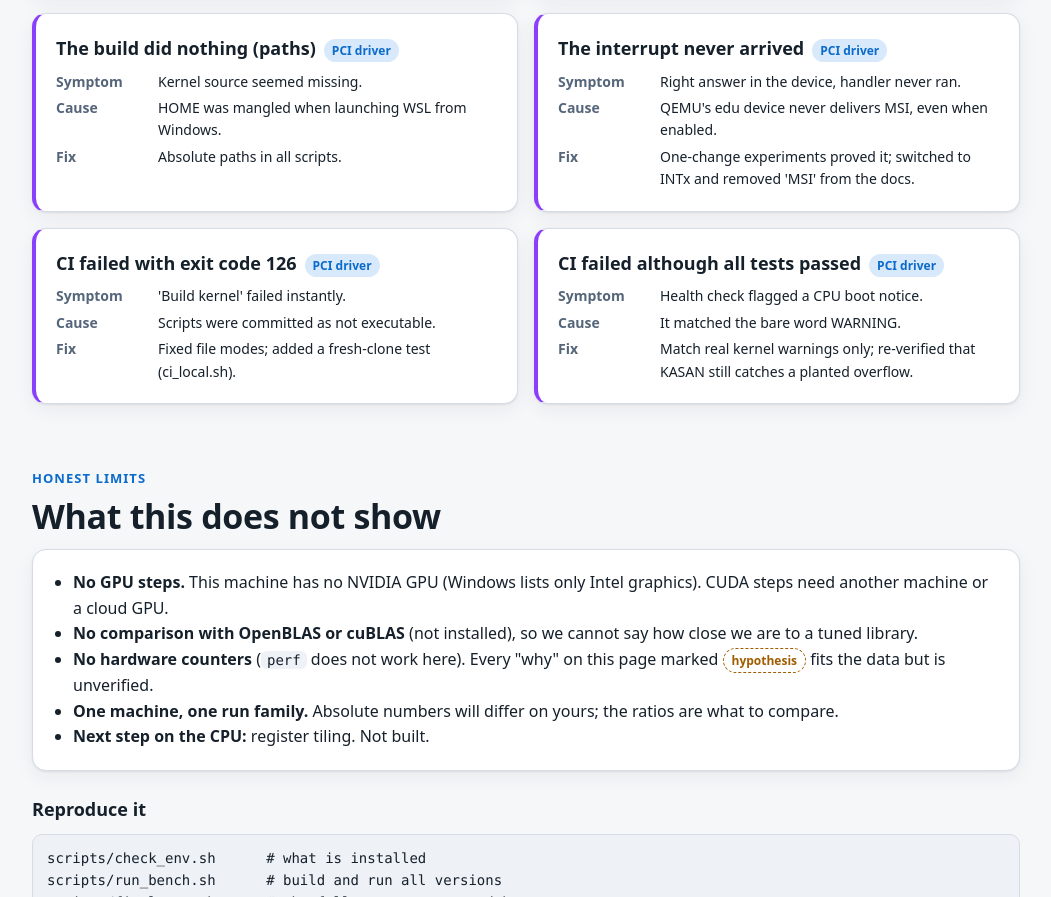
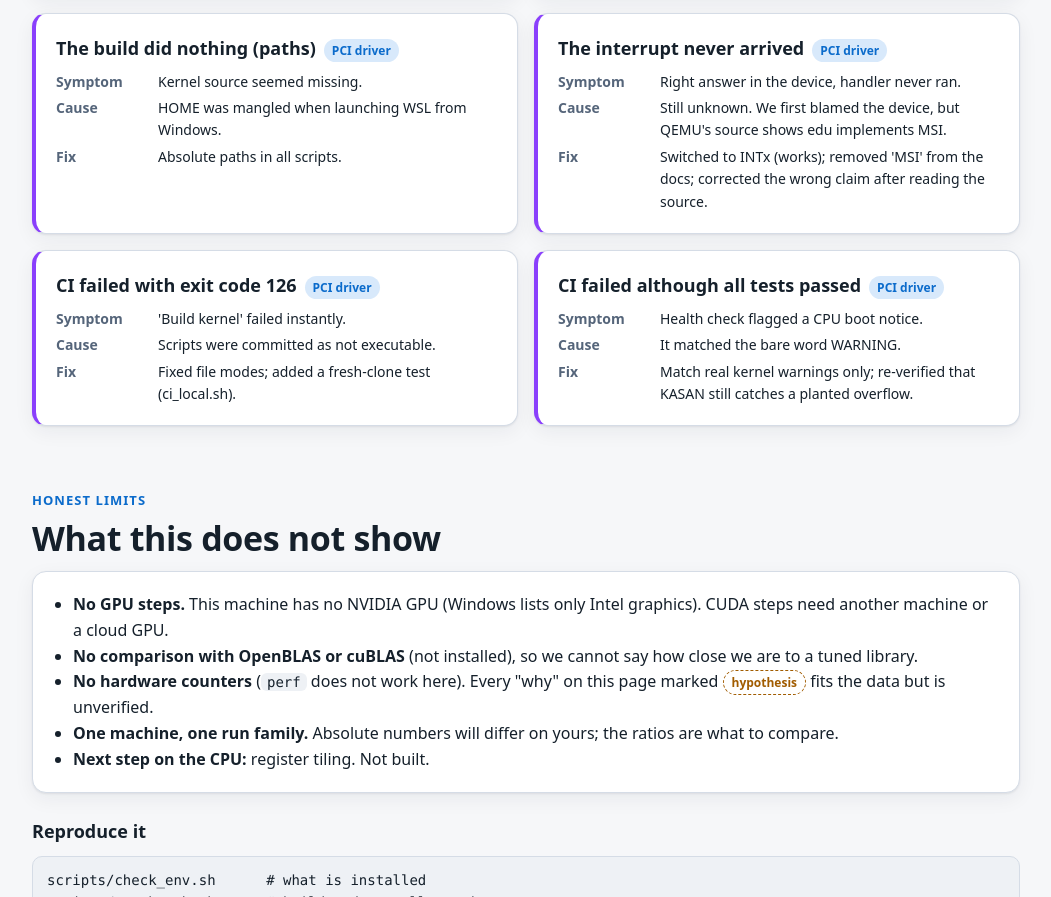
Before and after one commit to prathameshpranjale/matmul-ladder, a plain HTML site: page ui/index.html in a window 1280 px wide. Shown: the part 7624-8521 px from the top of the page, without its empty margins (114-1165 px from the left). Drawn offline with Linux system fonts and the light colour scheme.

Commit message:
Correct the MSI claim: QEMU's edu device implements MSI; our MSI failure is an open question
QEMU 8.2.2 hw/misc/edu.c calls msi_init() and msi_notify(). We had concluded the device cannot send MSI; that was wrong. What we observed is narrower: in our setup the MSI never reached the handler (KVM on and off). Root cause unknown. The driver keeps using INTx, which works.

```diff
--- a/ui/index.html
+++ b/ui/index.html
@@ -367,7 +367,7 @@ const CHALLENGES = [
   { p: "matmul", t: "Step 5 on 1 thread was slower than step 4", s: "19.8 vs 25.7 GFLOPS, same kernel.", c: "Hypothesis: smaller output tiles, shorter inner loops.", f: "Swept the thread-tile size; 128 chosen as the best balance." },
   { p: "matmul", t: "Threads did not scale evenly", s: "2 threads 48.9, 4 threads 47.6 GFLOPS.", c: "Hypothesis: 2 fast cores + 8 slower ones; a core's two threads share vector units.", f: "Reported as measured and labeled a hypothesis." },
   { p: "driver", t: "The build did nothing (paths)", s: "Kernel source seemed missing.", c: "HOME was mangled when launching WSL from Windows.", f: "Absolute paths in all scripts." },
-  { p: "driver", t: "The interrupt never arrived", s: "Right answer in the device, handler never ran.", c: "QEMU's edu device never delivers MSI, even when enabled.", f: "One-change experiments proved it; switched to INTx and removed 'MSI' from the docs." },
+  { p: "driver", t: "The interrupt never arrived", s: "Right answer in the device, handler never ran.", c: "Still unknown. We first blamed the device, but QEMU's source shows edu implements MSI.", f: "Switched to INTx (works); removed 'MSI' from the docs; corrected the wrong claim after reading the source." },
   { p: "driver", t: "CI failed with exit code 126", s: "'Build kernel' failed instantly.", c: "Scripts were committed as not executable.", f: "Fixed file modes; added a fresh-clone test (ci_local.sh)." },
   { p: "driver", t: "CI failed although all tests passed", s: "Health check flagged a CPU boot notice.", c: "It matched the bare word WARNING.", f: "Match real kernel warnings only; re-verified that KASAN still catches a planted overflow." }
 ];
```
Also changed, not shown: 2 other files.
